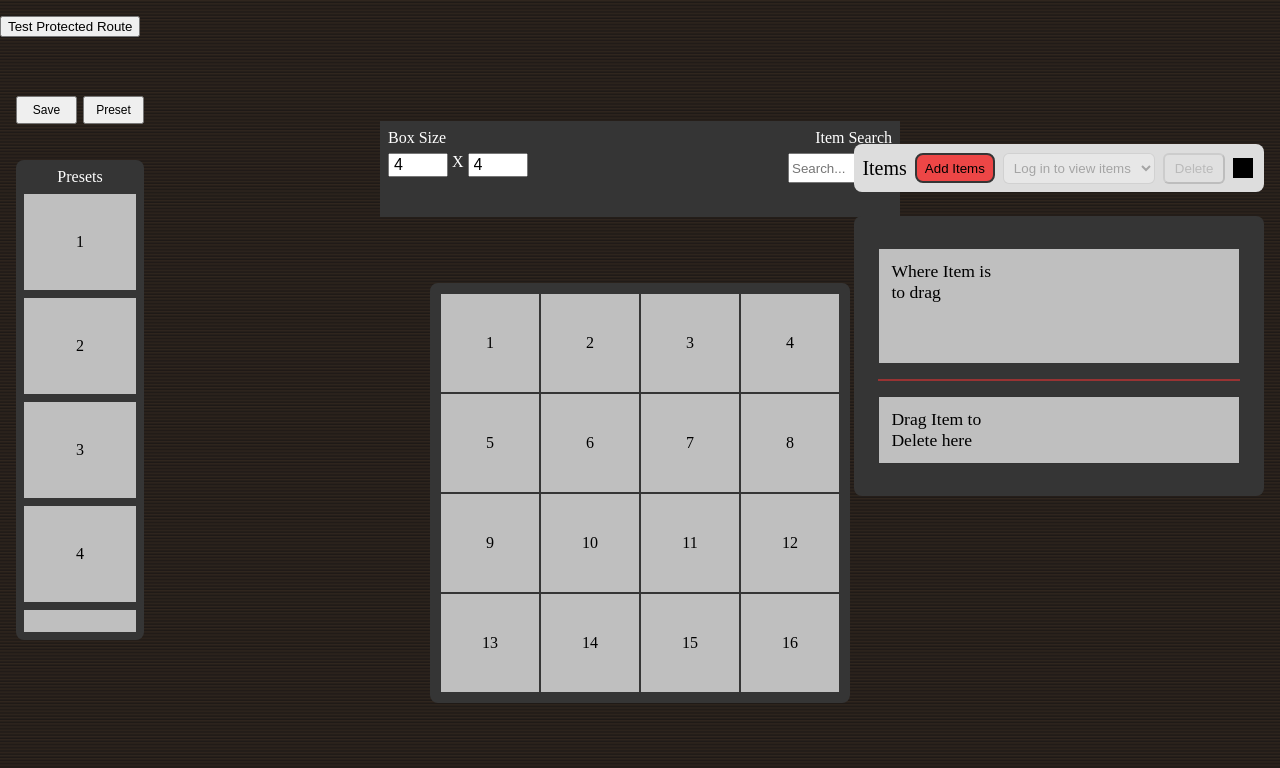
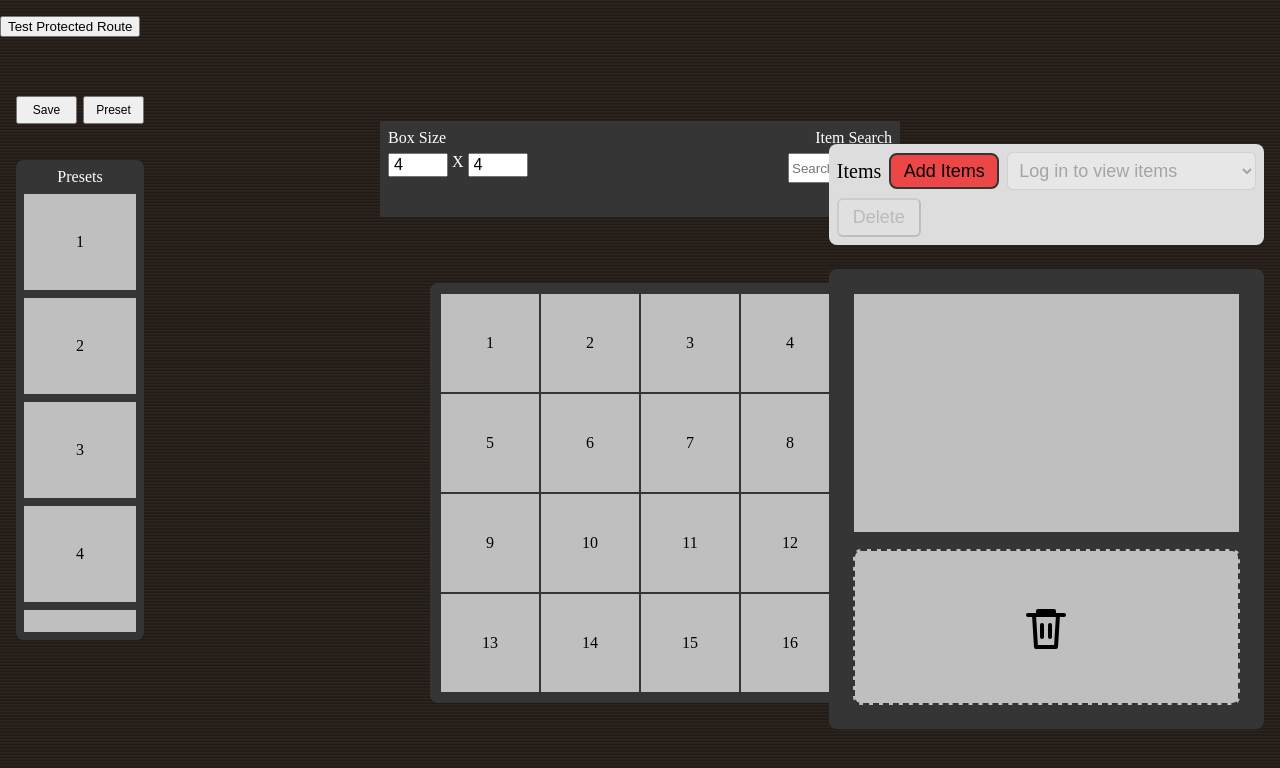
Before and after one commit to csc-307-221-org/307_group_proj, a React app in the folder packages/frontend/: page / in a window 1280 px wide. Shown: the top 768 px of the page. Built offline with nearby package versions, Linux system fonts and the light colour scheme; the HTML template or start-up script is replaced by a standard one.

Commit message:
Changed Delete Here to Trash Icon. Made respawning items once clicked and dragged. Fixed layout to be "cleaner"

```diff
--- a/packages/frontend/src/Items.jsx
+++ b/packages/frontend/src/Items.jsx
@@ -18,8 +18,8 @@ function Items({ token }) {
   function makeRenderedId(item) {
     const itemId = getItemId(item);
 
-    if (crypto.randomUUID) {
-      return crypto.randomUUID();
+    if (typeof window !== "undefined" && window.crypto?.randomUUID) {
+      return window.crypto.randomUUID();
     }
 
     return `${itemId}-${Date.now()}-${Math.random()}`;
@@ -49,11 +49,38 @@ function Items({ token }) {
     return {
       ...item,
       renderedId: makeRenderedId(item),
+      hasBeenDragged: false,
     };
   }
 
   const selectedItem =
     accountItems.find((item) => getItemId(item) === selectedItemId) || null;
+
+  function replaceItemInDragBox(itemToRender) {
+    if (!itemToRender) {
+      return;
+    }
+
+    setRenderedItems((currentItems) => [
+      ...currentItems.filter((item) => item.hasBeenDragged),
+      itemToRenderedItem(itemToRender),
+    ]);
+  }
+
+  function handleSpawnItemOnPage(itemToSpawn) {
+    if (!itemToSpawn) {
+      return;
+    }
+
+    setRenderedItems((currentItems) => [
+      ...currentItems.map((item) =>
+        item.renderedId === itemToSpawn.renderedId
+          ? { ...item, hasBeenDragged: true }
+          : item,
+      ),
+      itemToRenderedItem(itemToSpawn),
+    ]);
+  }
 
   async function handleSaveItem(newItem) {
     if (!token) {
@@ -82,12 +109,13 @@ function Items({ token }) {
       const createdItem = itemFromBackendToFrontend(data.item || data);
 
       setAccountItems((currentItems) => [...currentItems, createdItem]);
+      setSelectedItemId(getItemId(createdItem));
+
       setRenderedItems((currentItems) => [
-        ...currentItems,
+        ...currentItems.filter((item) => item.hasBeenDragged),
         itemToRenderedItem(createdItem),
       ]);
 
-      setSelectedItemId(getItemId(createdItem));
       setShowWhiteBox(false);
     } catch (err) {
       console.error("Could not connect to backend:", err);
@@ -103,14 +131,7 @@ function Items({ token }) {
       (item) => getItemId(item) === itemId,
     );
 
-    if (!itemToRender) {
-      return;
-    }
-
-    setRenderedItems((currentItems) => [
-      ...currentItems,
-      itemToRenderedItem(itemToRender),
-    ]);
+    replaceItemInDragBox(itemToRender);
   }
 
   function handleRemoveItemFromPage(itemToRemove) {
@@ -165,15 +186,29 @@ function Items({ token }) {
         return;
       }
 
-      setAccountItems((currentItems) =>
-        currentItems.filter((item) => getItemId(item) !== itemId),
+      const remainingAccountItems = accountItems.filter(
+        (item) => getItemId(item) !== itemId,
       );
 
-      setRenderedItems((currentItems) =>
-        currentItems.filter((item) => getItemId(item) !== itemId),
-      );
+      const nextSelectedItem = remainingAccountItems[0] || null;
+      const nextSelectedItemId = nextSelectedItem
+        ? getItemId(nextSelectedItem)
+        : "";
 
-      setSelectedItemId((currentId) => (currentId === itemId ? "" : currentId));
+      setAccountItems(remainingAccountItems);
+      setSelectedItemId(nextSelectedItemId);
+
+      setRenderedItems((currentItems) => {
+        const remainingDraggedItems = currentItems.filter(
+          (item) => getItemId(item) !== itemId && item.hasBeenDragged,
+        );
+
+        if (!nextSelectedItem) {
+          return remainingDraggedItems;
+        }
+
+        return [...remainingDraggedItems, itemToRenderedItem(nextSelectedItem)];
+      });
     } catch (err) {
       console.error("Could not delete item from backend:", err);
       alert("Could not connect to backend.");
@@ -208,13 +243,11 @@ function Items({ token }) {
           : data.items_list || data.items || [];
 
         const frontendItems = backendItems.map(itemFromBackendToFrontend);
+        const firstItem = frontendItems[0] || null;
 
         setAccountItems(frontendItems);
-        setRenderedItems(frontendItems.map(itemToRenderedItem));
-
-        setSelectedItemId(
-          frontendItems.length > 0 ? getItemId(frontendItems[0]) : "",
-        );
+        setSelectedItemId(firstItem ? getItemId(firstItem) : "");
+        setRenderedItems(firstItem ? [itemToRenderedItem(firstItem)] : []);
       } catch (err) {
         console.error("Could not load items.", err);
       }
@@ -267,28 +300,29 @@ function Items({ token }) {
       </div>
 
       <div className="items-panel">
-        <div className="drop-box">
-          <div className="drop-box-label">
-            Where Item is
-            <br />
-            to drag
-          </div>
-
+        <div className="drop-box" aria-label="Items available to drag">
           {renderedItems.map((item) => (
             <SpawnedItem
               key={item.renderedId}
               item={item}
               onDelete={handleRemoveItemFromPage}
+              onFirstDrag={handleSpawnItemOnPage}
             />
           ))}
         </div>
 
-        <div className="items-line"></div>
-
-        <div className="delete-box">
-          Drag Item to
-          <br />
-          Delete here
+        <div
+          className="delete-box"
+          aria-label="Drag item here to remove it from the page"
+          title="Drag item here to remove it from the page"
+        >
+          <svg className="trash-icon" viewBox="0 0 24 24" aria-hidden="true">
+            <path d="M3 6h18" />
+            <path d="M8 6V4h8v2" />
+            <path d="M6 6l1 16h10l1-16" />
+            <path d="M10 11v6" />
+            <path d="M14 11v6" />
+          </svg>
         </div>
       </div>
 
--- a/packages/frontend/src/main.css
+++ b/packages/frontend/src/main.css
@@ -25,12 +25,14 @@ body,
   /* Rounded edges */
   --roundness: 8px;
 }
+
 /* default solid color body */
 /*
 body {
   background: var(--color-bg);
 }
 */
+
 /* getting rid of leon for now, ill add it back once i get a palette */
 
 body {
@@ -100,7 +102,7 @@ body {
   box-sizing: border-box;
 }
 
-/* PRESETS*/
+/* PRESETS */
 .presets {
   position: fixed;
   left: 2vmin;
@@ -190,26 +192,28 @@ body {
   height: 3vmin;
 }
 
-/* ITEMS (RIGHT FLOATING BOX) */
-/* ITEM BOX */
+/* ITEMS */
+
 .items-wrap {
   position: fixed;
   right: 2vmin;
   top: 18vmin;
 
-  width: clamp(260px, 32vw, 430px);
+  width: clamp(360px, 34vw, 560px);
   max-width: calc(100vw - 4vmin);
 
   color: black;
 }
 
 .items-top {
-  height: clamp(45px, 6vmin, 70px);
+  min-height: clamp(45px, 6vmin, 70px);
+  height: auto;
   background: #ddd;
 
   display: flex;
   align-items: center;
-  gap: 1vmin;
+  flex-wrap: wrap;
+  gap: 8px;
 
   padding: 1vmin;
   box-sizing: border-box;
@@ -218,63 +222,40 @@ body {
   font-size: clamp(18px, 2.5vmin, 32px);
 }
 
+.items-top > span {
+  flex: 0 0 auto;
+}
+
+.item-red {
+  flex: 0 0 auto;
+}
+
 .item-red button {
-  width: 80px;
-  height: 30px;
+  width: 110px;
+  height: 36px;
   background: var(--color-accent);
   cursor: pointer;
   color: var(--color-text-2);
   border-radius: var(--roundness);
   border: 2px solid var(--color-primary);
-}
-
-.item-black {
-  width: clamp(20px, 2.5vmin, 35px);
-  height: clamp(20px, 2.5vmin, 35px);
-  background: black;
-}
-
-.items-panel {
-  margin-top: 3vmin;
-  height: clamp(220px, 35vmin, 450px);
-  background: var(--color-primary);
-  padding: clamp(20px, 4vmin, 50px) clamp(15px, 3vmin, 40px);
-
-  box-sizing: border-box;
-
-  display: flex;
-  flex-direction: column;
-  justify-content: space-between;
-  border-radius: var(--roundness);
-}
-
-.drop-box,
-.delete-box {
-  background: var(--color-secondary);
-  color: var(--color-text-2);
-
-  padding: clamp(12px, 1.5vmin, 25px);
-
-  font-size: clamp(16px, 2.2vmin, 28px);
-
-  border: 1px solid #333;
-}
-
-.items-line {
-  height: 2px;
-  background: #933;
+  font-size: 18px;
 }
 
 .item-select {
-  padding: 6px;
+  flex: 1 1 160px;
+  min-width: 130px;
+  max-width: 100%;
+  padding: 7px;
   border-radius: 6px;
-  max-width: 160px;
+  font-size: 18px;
 }
 
 .delete-item-button {
-  padding: 6px 10px;
+  flex: 0 0 auto;
+  padding: 7px 14px;
   border-radius: 6px;
   cursor: pointer;
+  font-size: 18px;
 }
 
 .delete-item-button:disabled,
@@ -283,7 +264,107 @@ body {
   opacity: 0.6;
 }
 
-/* popout item box */
+.item-black {
+  display: none;
+}
+
+.items-panel {
+  margin-top: 3vmin;
+  min-height: clamp(430px, 55vmin, 680px);
+  height: auto;
+  background: var(--color-primary);
+  padding: clamp(18px, 3vmin, 40px);
+
+  box-sizing: border-box;
+
+  display: flex;
+  flex-direction: column;
+  justify-content: flex-start;
+  gap: clamp(16px, 2vmin, 28px);
+
+  border-radius: var(--roundness);
+}
+
+.drop-box {
+  background: var(--color-secondary);
+  color: var(--color-text-2);
+
+  min-height: clamp(220px, 30vmin, 380px);
+  padding: clamp(14px, 2vmin, 28px);
+
+  border: 1px solid var(--color-primary);
+
+  display: flex;
+  flex-direction: row;
+  flex-wrap: wrap;
+  align-items: flex-start;
+  align-content: flex-start;
+  gap: 16px;
+
+  overflow: auto;
+  box-sizing: border-box;
+}
+
+.drop-box-label {
+  display: none;
+}
+
+.items-line {
+  display: none;
+}
+
+.delete-box {
+  background: var(--color-secondary);
+  color: var(--color-text-2);
+
+  min-height: clamp(115px, 15vmin, 190px);
+  padding: clamp(12px, 2vmin, 28px);
+
+  border: 2px dashed #333;
+  border-radius: var(--roundness);
+
+  display: grid;
+  place-items: center;
+
+  transition:
+    background-color 150ms ease,
+    border-color 150ms ease,
+    box-shadow 150ms ease,
+    transform 150ms ease;
+}
+
+.delete-box.delete-box-active {
+  background: #2b1717;
+  border-color: var(--color-accent);
+  box-shadow:
+    0 0 12px rgba(237, 70, 70, 0.8),
+    0 0 28px rgba(237, 70, 70, 0.45);
+  transform: scale(1.02);
+}
+
+.trash-icon {
+  width: clamp(44px, 6vmin, 80px);
+  height: clamp(44px, 6vmin, 80px);
+
+  fill: none;
+  stroke: currentColor;
+  stroke-width: 2;
+  stroke-linecap: round;
+  stroke-linejoin: round;
+
+  transition:
+    color 150ms ease,
+    filter 150ms ease,
+    transform 150ms ease;
+}
+
+.delete-box.delete-box-active .trash-icon {
+  color: var(--color-accent);
+  filter: drop-shadow(0 0 10px rgba(237, 70, 70, 0.95));
+  transform: scale(1.12);
+}
+
+/* POPOUT ITEM BOX */
 
 .white-popup-box {
   position: fixed;
@@ -383,8 +464,10 @@ body {
   font-size: 16px;
 }
 
-/* spawned item */
+/* SPAWNED ITEM */
+
 .spawned-shape {
+  flex: 0 0 auto;
   width: fit-content;
   height: fit-content;
   cursor: grab;
@@ -437,24 +520,3 @@ body {
   background: transparent;
   border: 1px solid transparent;
 }
-
-/* drop box */
-.drop-box {
-  background: var(--color-secondary);
-  color: var(--color-text-2);
-
-  min-height: 90px;
-  padding: clamp(12px, 1.5vmin, 25px);
-
-  font-size: clamp(16px, 2.2vmin, 28px);
-
-  border: 1px solid var(--color-primary);
-
-  display: flex;
-  flex-direction: column;
-  align-items: flex-start;
-}
-
-.drop-box-label {
-  margin-bottom: 8px;
-}
```
Also changed, not shown: packages/frontend/src/SpawnedItem.jsx (+67 -16 lines).
